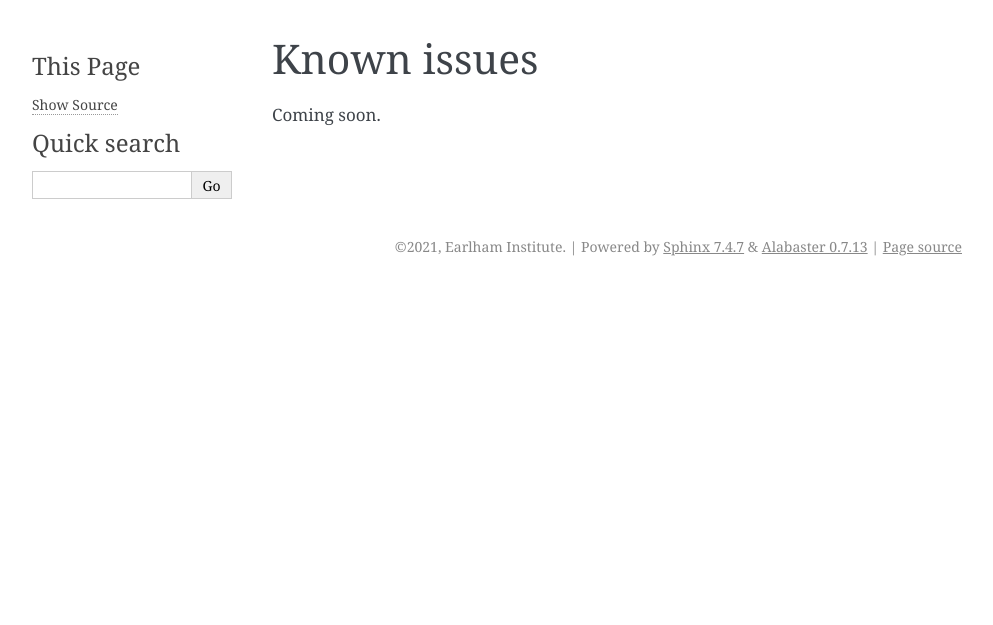
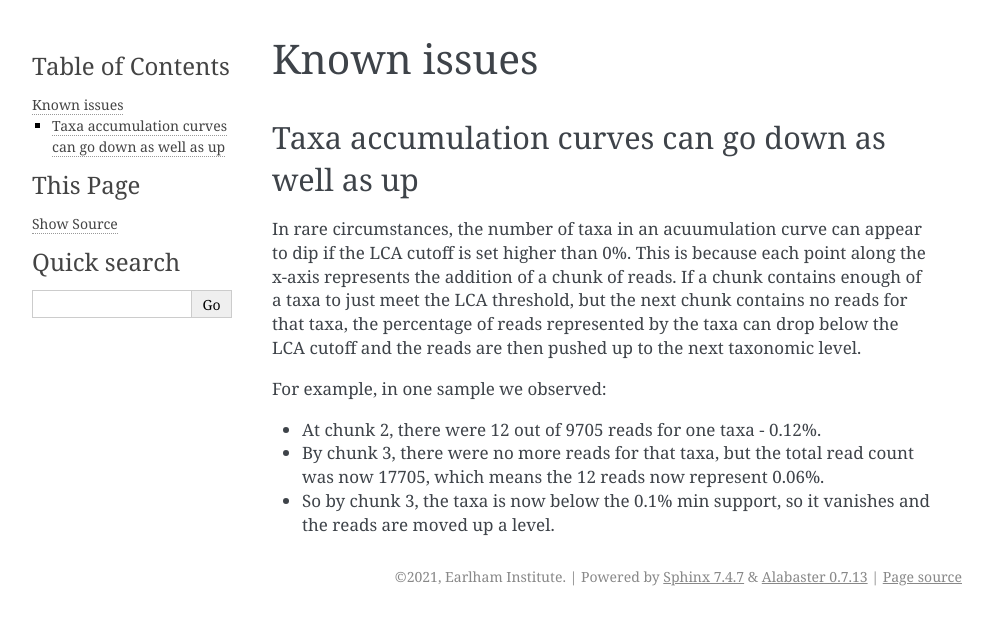
Before and after one commit to richardmleggett/MARTi, a Sphinx documentation site: the page built from docs/source/issues.rst, in a window 1280 px wide. Shown: the top 625 px of the page, without its empty margins (148-1141 px from the left). Built offline with Sphinx 7.4.7, drawn with Linux system fonts in a browser that asks for light colours; formulas are drawn with MathJax 3.

Commit message:
Added issue, updated diagrams

```diff
--- a/docs/source/issues.rst
+++ b/docs/source/issues.rst
@@ -3,4 +3,13 @@
 Known issues
 ============
 
-Coming soon.
+Taxa accumulation curves can go down as well as up
+--------------------------------------------------
+
+In rare circumstances, the number of taxa in an acuumulation curve can appear to dip if the LCA cutoff is set higher than 0%. This is because each point along the x-axis represents the addition of a chunk of reads. If a chunk contains enough of a taxa to just meet the LCA threshold, but the next chunk contains no reads for that taxa, the percentage of reads represented by the taxa can drop below the LCA cutoff and the reads are then pushed up to the next taxonomic level.
+
+For example, in one sample we observed:
+
+- At chunk 2, there were 12 out of 9705 reads for one taxa - 0.12%.
+- By chunk 3, there were no more reads for that taxa, but the total read count was now 17705, which means the 12 reads now represent 0.06%.
+- So by chunk 3, the taxa is now below the 0.1% min support, so it vanishes and the reads are moved up a level.
```
Also changed, not shown: docs/source/images/ArchitectureHPC.png, docs/source/images/ArchitecureLocal.png, docs/source/images/InsideMARTiEngine.png, 3 other files.
